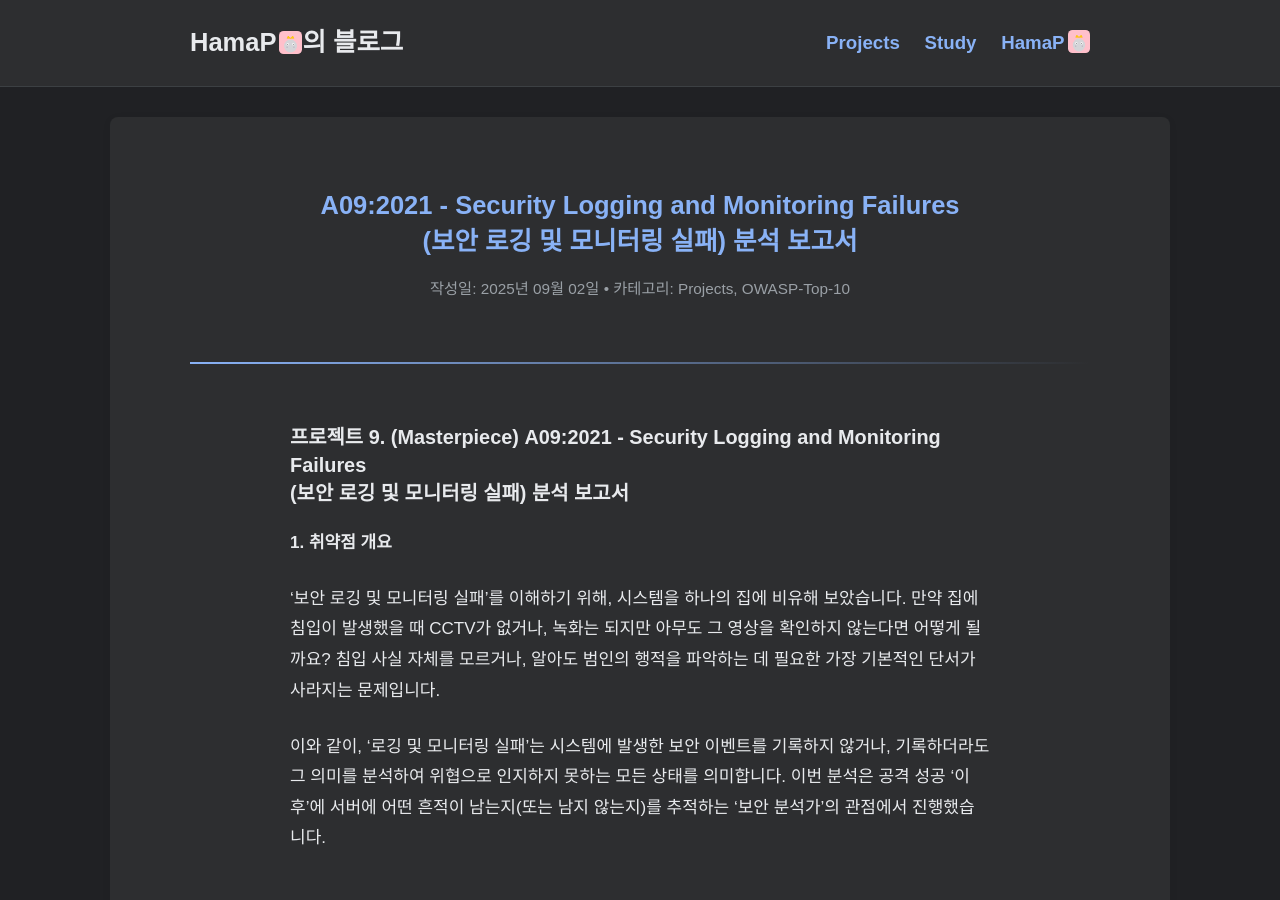
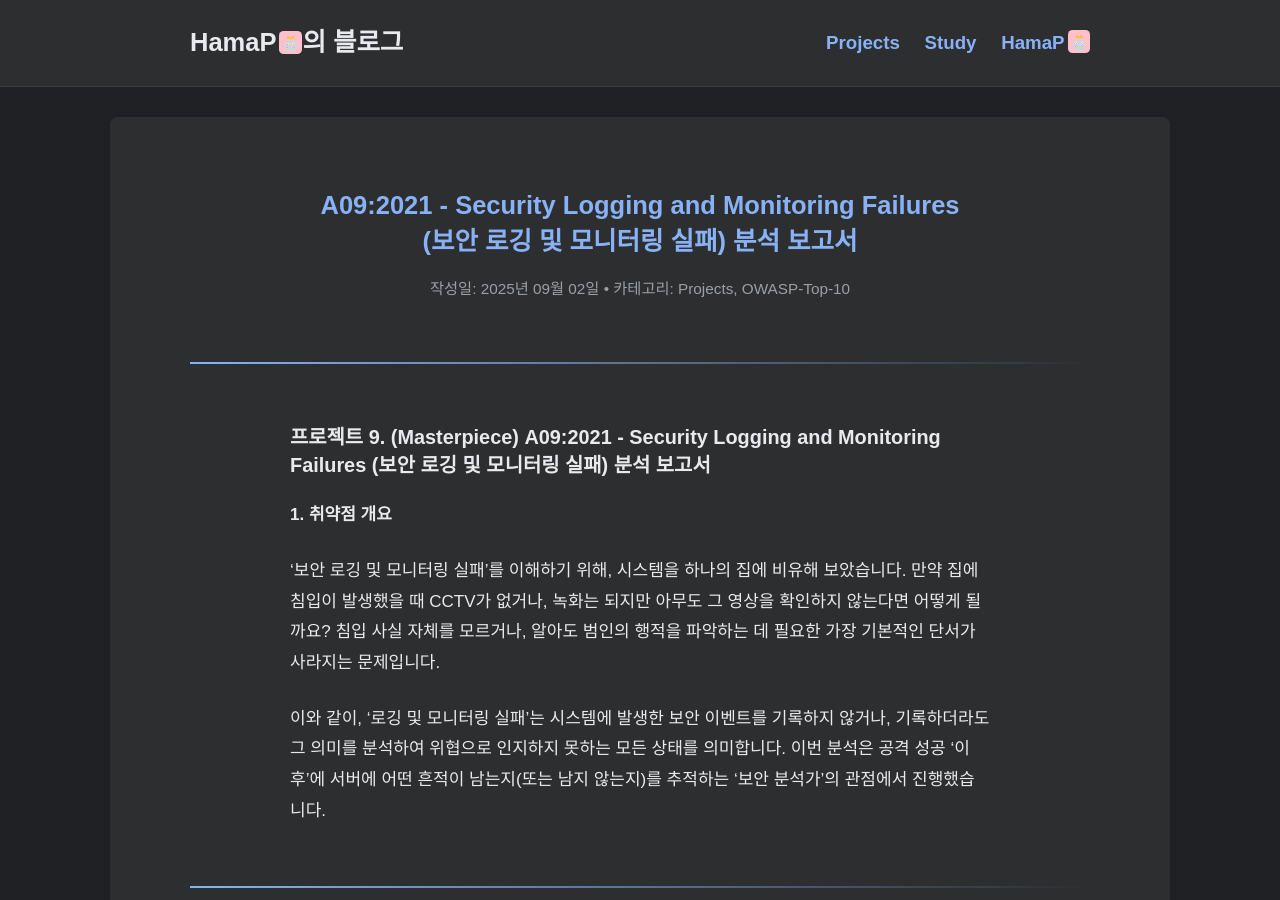
Before and after one commit to HamaP0/HamaP0.github.io, a Jekyll site: the page built from _posts/2025-09-02-A09_Security Logging and Monitoring Failures.md, in a window 1280 px wide and 900 px high. Built offline with Jekyll 4.4.1, drawn with Linux system fonts in a browser that asks for light colours; some web fonts are replaced.

```diff
--- a/_posts/2025-09-02-A09_Security Logging and Monitoring Failures.md
+++ b/_posts/2025-09-02-A09_Security Logging and Monitoring Failures.md
@@ -6,7 +6,7 @@ categories: Projects OWASP-Top-10
 ---
 ---
 
-### **프로젝트 9. (Masterpiece) A09:2021 - Security Logging and Monitoring Failures <br> (보안 로깅 및 모니터링 실패) 분석 보고서**
+### **프로젝트 9. (Masterpiece) A09:2021 - Security Logging and Monitoring Failures (보안 로깅 및 모니터링 실패) 분석 보고서**
 
 #### **1. 취약점 개요**
 
@@ -77,4 +77,5 @@ SQL Injection 자동화 도구 `sqlmap`을 실행함과 동시에, SSH로 접속
 
 4.  **정기적인 검토 및 훈련:** 구축된 시스템은 보안 전문가가 지속적으로 지켜봐야 합니다. 또한, 정기적으로 모의 해킹 훈련을 수행하여, 만들어 둔 탐지 규칙이 실제 공격 상황에서 잘 동작하는지 검증하고, 경고 발생 시 어떻게 행동해야 하는지 정해진 **대응 절차(플레이북)를 익히는 과정**이 필수적입니다.
 
+
 <hr class="short-rule">
```
